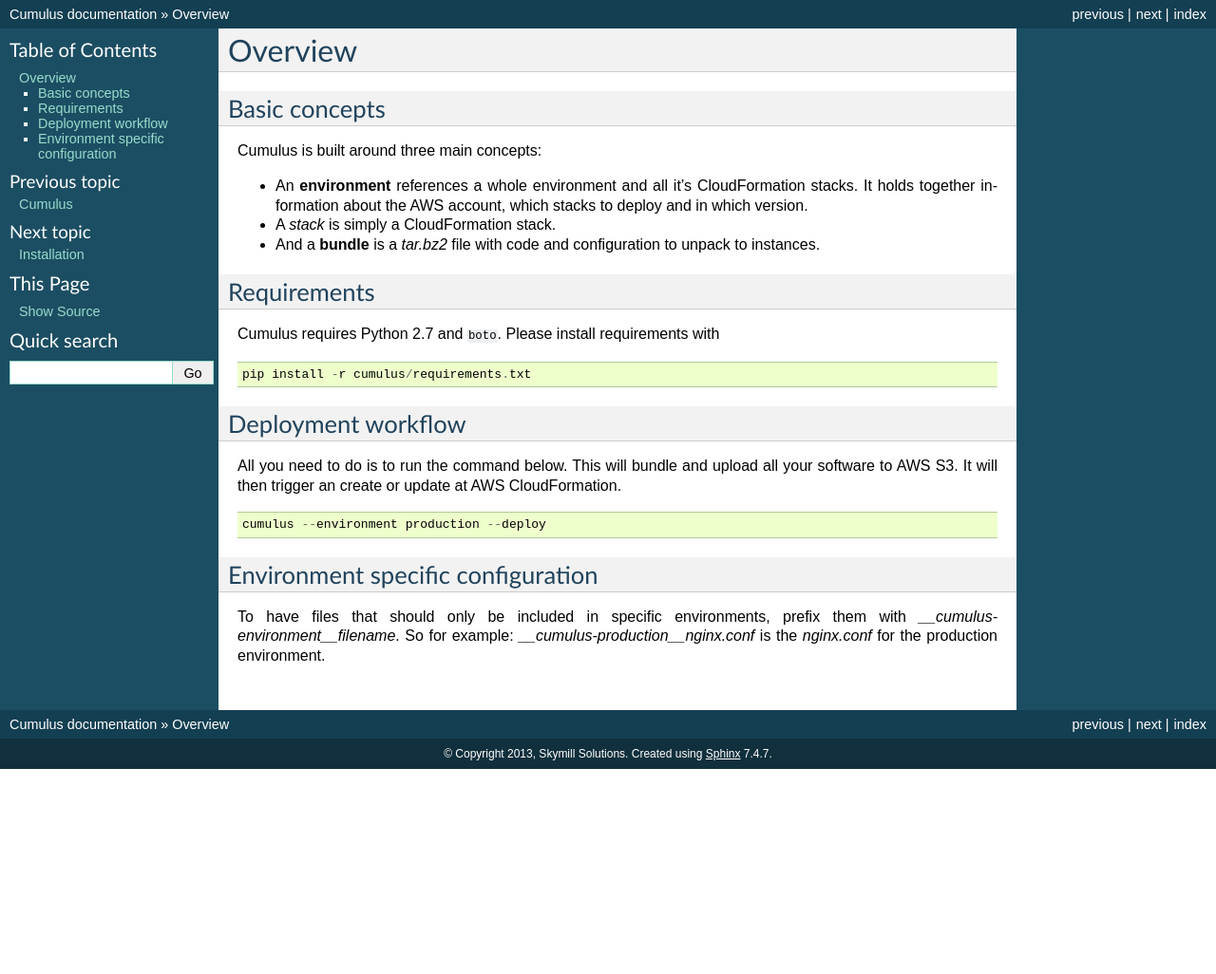
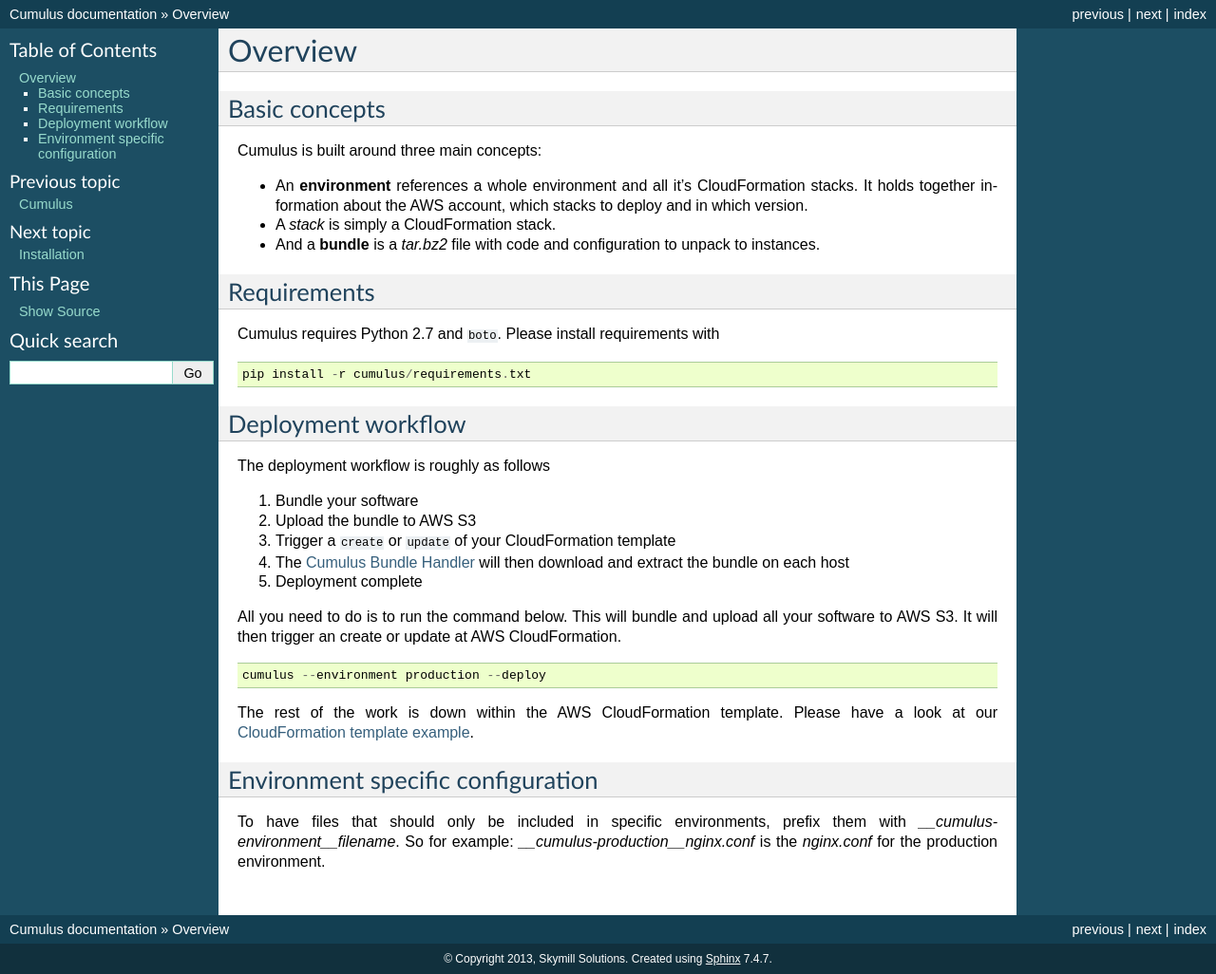
Before and after one commit to skymill/cumulus, a Sphinx documentation site: the page built from docs/overview.rst, in a window 1280 px wide. Shown: the whole page at 95% size. Built offline with Sphinx 7.4.7, drawn with Linux system fonts in a browser that asks for light colours; the version number could not be read and is left out; before the commit the page ends 900 px from its top, so only the background shows below that.

Commit message:
Updated deployment workflow

```diff
--- a/docs/cf_example.rst
+++ b/docs/cf_example.rst
@@ -1,3 +1,5 @@
+.. _cloudformation-template-example:
+
 CloudFormation template example
 ===============================
 
--- a/docs/cumulus_bundle_handler.rst
+++ b/docs/cumulus_bundle_handler.rst
@@ -1,10 +1,12 @@
+.. _cumulus-bundle-handler:
+
 Cumulus Bundle Handler
 ======================
 
 The **Cumulus Bundle Handler (CBH)** is a Python script that should reside on each host in the system. The script is responsible for
 
-# Downloading and extracting the correct bundles for the host
-# Running pre and post deployment scripts on the host
+* Downloading and extracting the correct bundles for the host
+* Running pre and post deployment scripts on the host
 
 The bundles are generated via the ``cumulus`` command and uploaded to S3. CBH will then download the bundle when the script is triggered (usually by a CloudFormation ``create`` or ``update``).
 
--- a/docs/overview.rst
+++ b/docs/overview.rst
@@ -21,11 +21,21 @@
 Deployment workflow
 -------------------
 
+The deployment workflow is roughly as follows
+
+1. Bundle your software
+2. Upload the bundle to AWS S3
+3. Trigger a ``create`` or ``update`` of your CloudFormation template
+4. The :ref:`cumulus-bundle-handler` will then download and extract the bundle on each host
+5. Deployment complete
+
 All you need to do is to run the command below. This will bundle and upload all your software to AWS S3. It will then trigger an create or update at AWS CloudFormation.
 ::
 
     cumulus --environment production --deploy
 
+The rest of the work is down within the AWS CloudFormation template. Please have a look at our :ref:`cloudformation-template-example`.
+
 Environment specific configuration
 ----------------------------------
 
```
